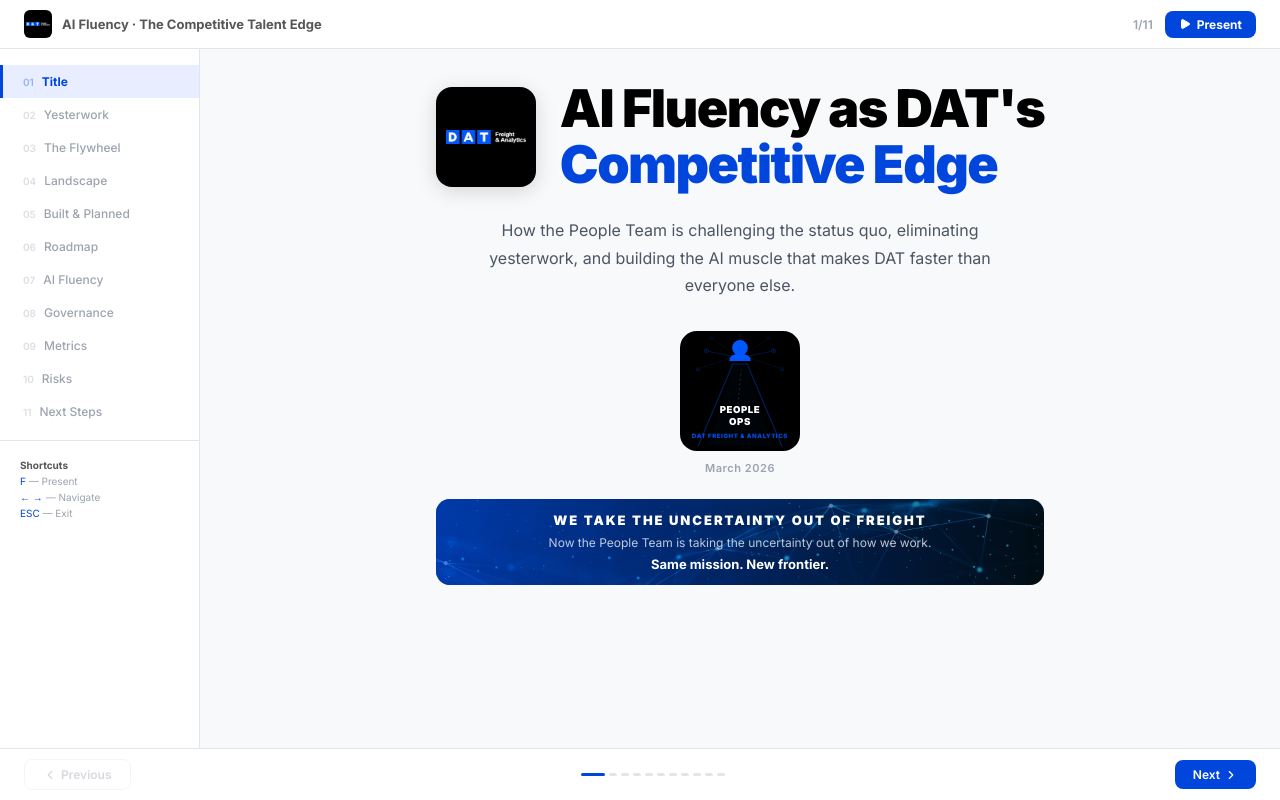
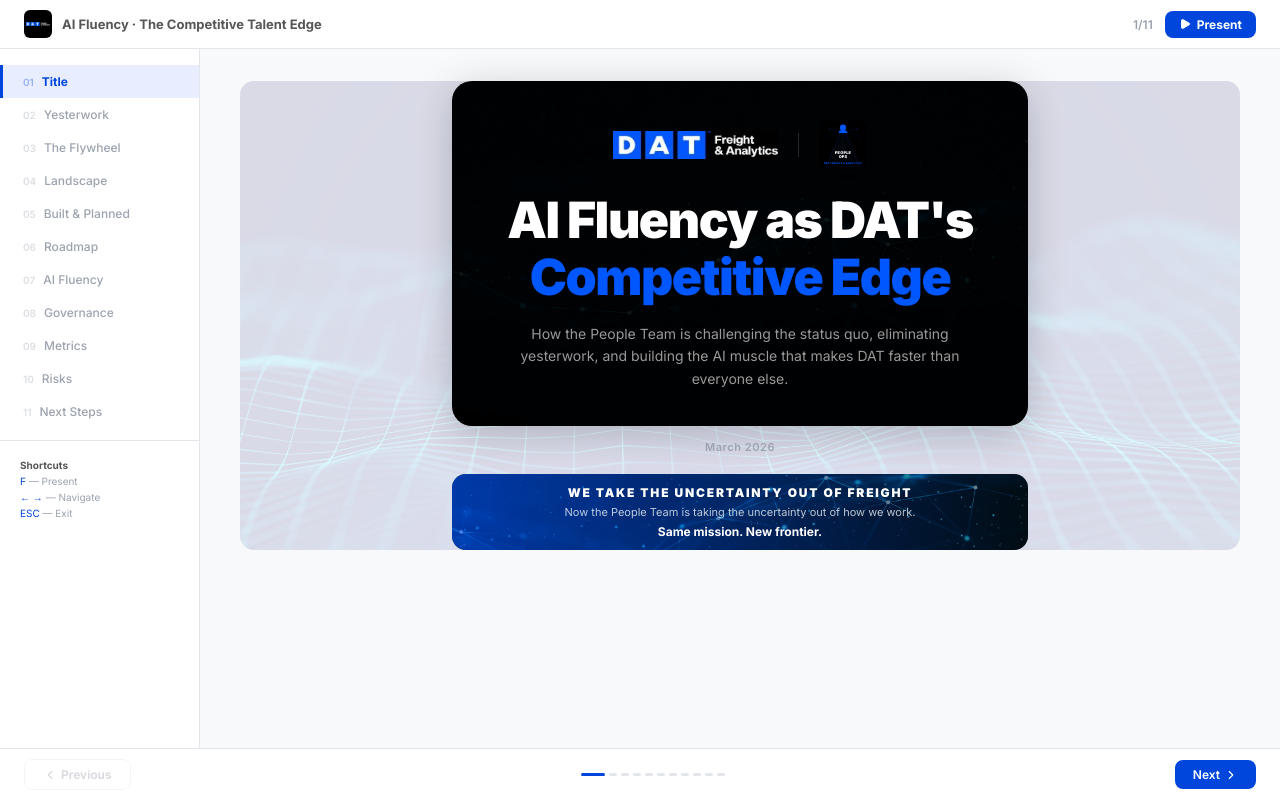
Before and after one commit to benkdat/dat-ai-transformation, a React (Vite) app: page / in a window 1280 px wide. Built offline with nearby package versions, Linux system fonts and the light colour scheme.

Commit message:
v12b: People Ops icon inside hero box alongside DAT logo

```diff
--- a/src/App.jsx
+++ b/src/App.jsx
@@ -219,30 +219,36 @@
 
 function TitleSlide() {
   return (
-    <div style={{display:"flex",flexDirection:"column",justifyContent:"center",alignItems:"center",minHeight:"100%",textAlign:"center"}}>
-      <div style={{maxWidth:800}}>
-        {/* DAT logo next to headline, spanning both lines */}
-        <div style={{...fadeUp(0.1),display:"flex",alignItems:"center",justifyContent:"center",gap:24}}>
-          <div style={{width:100,height:100,borderRadius:16,background:C.black,display:"flex",alignItems:"center",justifyContent:"center",overflow:"hidden",flexShrink:0,boxShadow:"0 4px 20px rgba(0,0,0,0.15)"}}>
-            <img src="/img/dat-logo.png" alt="DAT" style={{width:"80%",height:"auto",objectFit:"contain"}}/>
+    <div style={{display:"flex",flexDirection:"column",justifyContent:"center",alignItems:"center",minHeight:"100%",textAlign:"center",position:"relative"}}>
+      {/* Full background image */}
+      <div style={{position:"absolute",inset:0,overflow:"hidden",borderRadius:14}}>
+        <img src="/img/waves.jpg" alt="" style={{width:"100%",height:"100%",objectFit:"cover",opacity:0.12}}/>
+      </div>
+      <div style={{maxWidth:800,position:"relative",zIndex:1}}>
+        {/* Black hero box with DAT logo + title */}
+        <div style={{...fadeUp(0.1),background:C.black,borderRadius:20,padding:"40px 48px 36px",boxShadow:"0 8px 40px rgba(0,0,0,0.2)",overflow:"hidden",position:"relative"}}>
+          {/* Subtle image texture inside black box */}
+          <div style={{position:"absolute",inset:0,overflow:"hidden",borderRadius:20}}>
+            <img src="/img/network.jpg" alt="" style={{width:"100%",height:"100%",objectFit:"cover",opacity:0.08}}/>
           </div>
-          <div style={{textAlign:"left"}}>
-            <h1 style={{fontSize:"clamp(34px,4.5vw,52px)",fontWeight:900,color:C.black,lineHeight:1.08,letterSpacing:"-0.03em",margin:0}}>AI Fluency as DAT's</h1>
-            <h1 style={{fontSize:"clamp(34px,4.5vw,52px)",fontWeight:900,color:C.blue,lineHeight:1.08,letterSpacing:"-0.03em",margin:0}}>Competitive Edge</h1>
+          <div style={{position:"relative",zIndex:1}}>
+            <div style={{display:"flex",alignItems:"center",justifyContent:"center",gap:20,marginBottom:24}}>
+              <img src="/img/dat-logo.png" alt="DAT Freight & Analytics" style={{height:28}}/>
+              <div style={{width:1,height:24,background:"rgba(255,255,255,0.15)"}}/>
+              <PeopleOpsIcon size={48}/>
+            </div>
+            <h1 style={{fontSize:"clamp(32px,4.5vw,50px)",fontWeight:900,color:C.white,lineHeight:1.1,letterSpacing:"-0.03em",margin:0}}>AI Fluency as DAT's</h1>
+            <h1 style={{fontSize:"clamp(32px,4.5vw,50px)",fontWeight:900,color:"#0056FF",lineHeight:1.1,letterSpacing:"-0.03em",margin:"2px 0 0 0"}}>Competitive Edge</h1>
+            <p style={{fontSize:14,color:"rgba(255,255,255,0.6)",marginTop:18,lineHeight:1.6,maxWidth:480,margin:"18px auto 0"}}>How the People Team is challenging the status quo, eliminating yesterwork, and building the AI muscle that makes DAT faster than everyone else.</p>
           </div>
         </div>
-        <p style={{...fadeUp(0.3),fontSize:16,color:C.textSecondary,marginTop:24,lineHeight:1.7,maxWidth:520,margin:"24px auto 0"}}>How the People Team is challenging the status quo, eliminating yesterwork, and building the AI muscle that makes DAT faster than everyone else.</p>
-        {/* People Ops icon standalone above date */}
-        <div style={{...fadeUp(0.5),marginTop:32,display:"flex",flexDirection:"column",alignItems:"center",gap:10}}>
-          <PeopleOpsIcon size={120}/>
-          <div style={{fontSize:11,color:C.textMuted,fontWeight:600,letterSpacing:"0.05em"}}>March 2026</div>
-        </div>
-        <div style={{...fadeUp(0.7),marginTop:24}}>
-          <ImageBanner src="/img/network.jpg" height={86} overlay="linear-gradient(90deg,rgba(0,70,221,0.7),rgba(0,0,0,0.5))">
-            <div style={{textAlign:"center",padding:"0 32px"}}>
-              <div style={{fontSize:13,fontWeight:900,color:C.white,letterSpacing:"0.15em",textTransform:"uppercase",marginBottom:6}}>WE TAKE THE UNCERTAINTY OUT OF FREIGHT</div>
-              <div style={{fontSize:12,color:"rgba(255,255,255,0.75)",lineHeight:1.5}}>Now the People Team is taking the uncertainty out of how we work.</div>
-              <div style={{fontSize:13,fontWeight:700,color:C.white,marginTop:4,whiteSpace:"nowrap"}}>Same mission. New frontier.</div>
+        <div style={{...fadeUp(0.4),marginTop:14,fontSize:11,color:C.textMuted,fontWeight:600,letterSpacing:"0.05em"}}>March 2026</div>
+        <div style={{...fadeUp(0.65),marginTop:20}}>
+          <ImageBanner src="/img/network.jpg" height={76} overlay="linear-gradient(90deg,rgba(0,70,221,0.7),rgba(0,0,0,0.5))">
+            <div style={{textAlign:"center",padding:"0 28px"}}>
+              <div style={{fontSize:12,fontWeight:900,color:C.white,letterSpacing:"0.15em",textTransform:"uppercase",marginBottom:4}}>WE TAKE THE UNCERTAINTY OUT OF FREIGHT</div>
+              <div style={{fontSize:11,color:"rgba(255,255,255,0.75)",lineHeight:1.5}}>Now the People Team is taking the uncertainty out of how we work.</div>
+              <div style={{fontSize:12,fontWeight:700,color:C.white,marginTop:3,whiteSpace:"nowrap"}}>Same mission. New frontier.</div>
             </div>
           </ImageBanner>
         </div>
```
